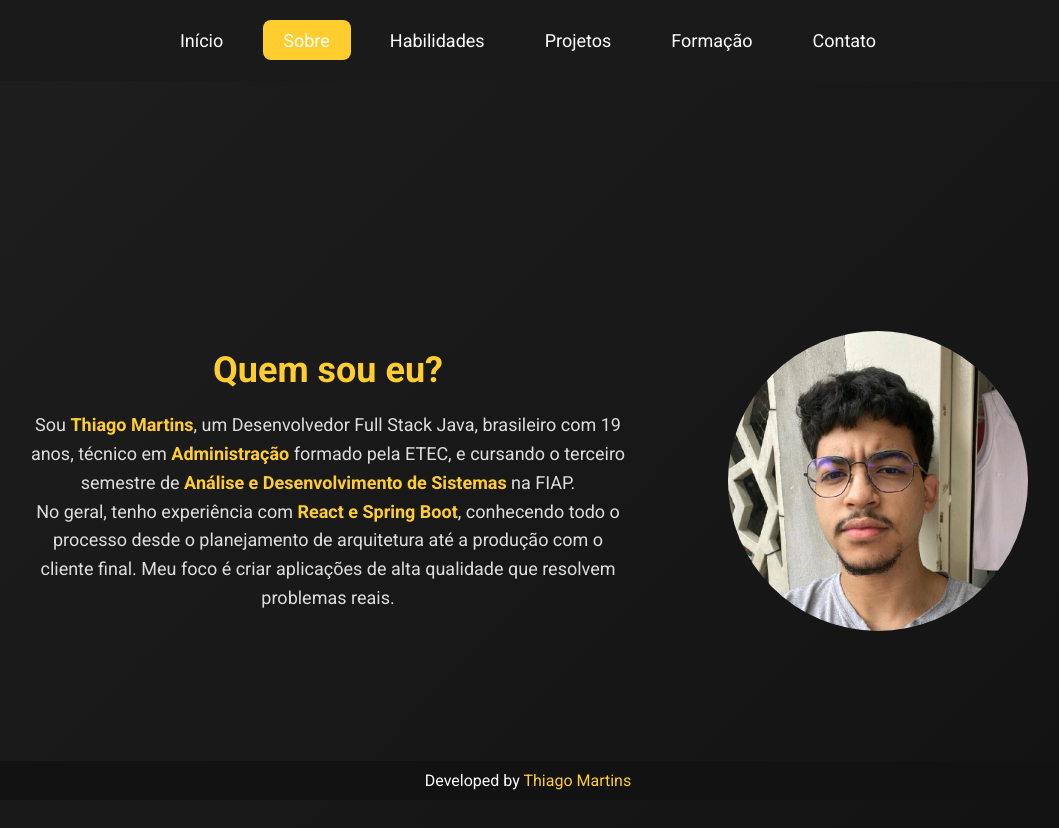
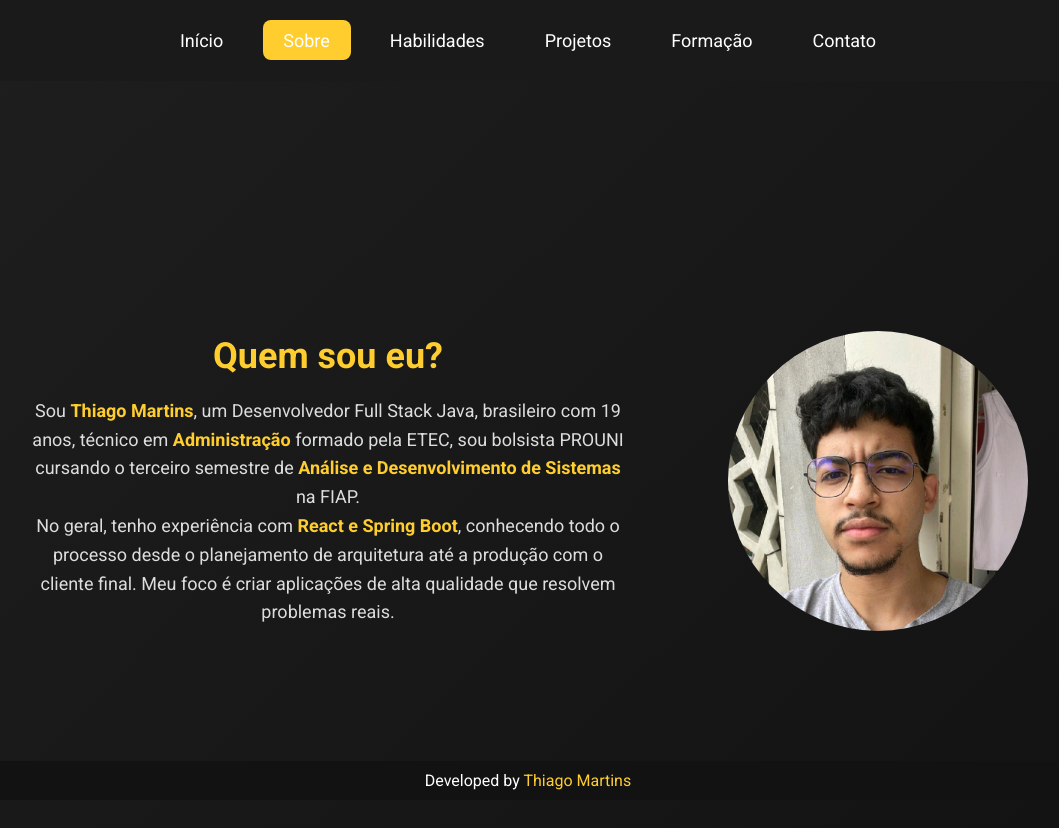
Before and after one commit to thiago742/portfolioreact, a React (Create React App) app: page /sobre in a window 1280 px wide. Shown: the top 828 px of the page, without its empty margins (112-1171 px from the left). Built offline with nearby package versions, Linux system fonts and the light colour scheme.

Commit message:
change about

```diff
--- a/src/Components/About/index.tsx
+++ b/src/Components/About/index.tsx
@@ -9,8 +9,8 @@ const About = () => {
         <Text>
           Sou <Highlight>Thiago Martins</Highlight>, um Desenvolvedor Full Stack
           Java, brasileiro com 19 anos, técnico em{' '}
-          <Highlight>Administração</Highlight> formado pela ETEC, e cursando o
-          terceiro semestre de
+          <Highlight>Administração</Highlight> formado pela ETEC, sou bolsista
+          PROUNI cursando o terceiro semestre de
           <Highlight> Análise e Desenvolvimento de Sistemas</Highlight> na FIAP.
         </Text>
         <Text>
--- a/src/Components/Footer/styles.ts
+++ b/src/Components/Footer/styles.ts
@@ -9,6 +9,7 @@ export const Container = styled.div`
   position: fixed;
   bottom: 0;
   background: #121212;
+  z-index: 1;
 `
 
 export const Text = styled.p`
```
